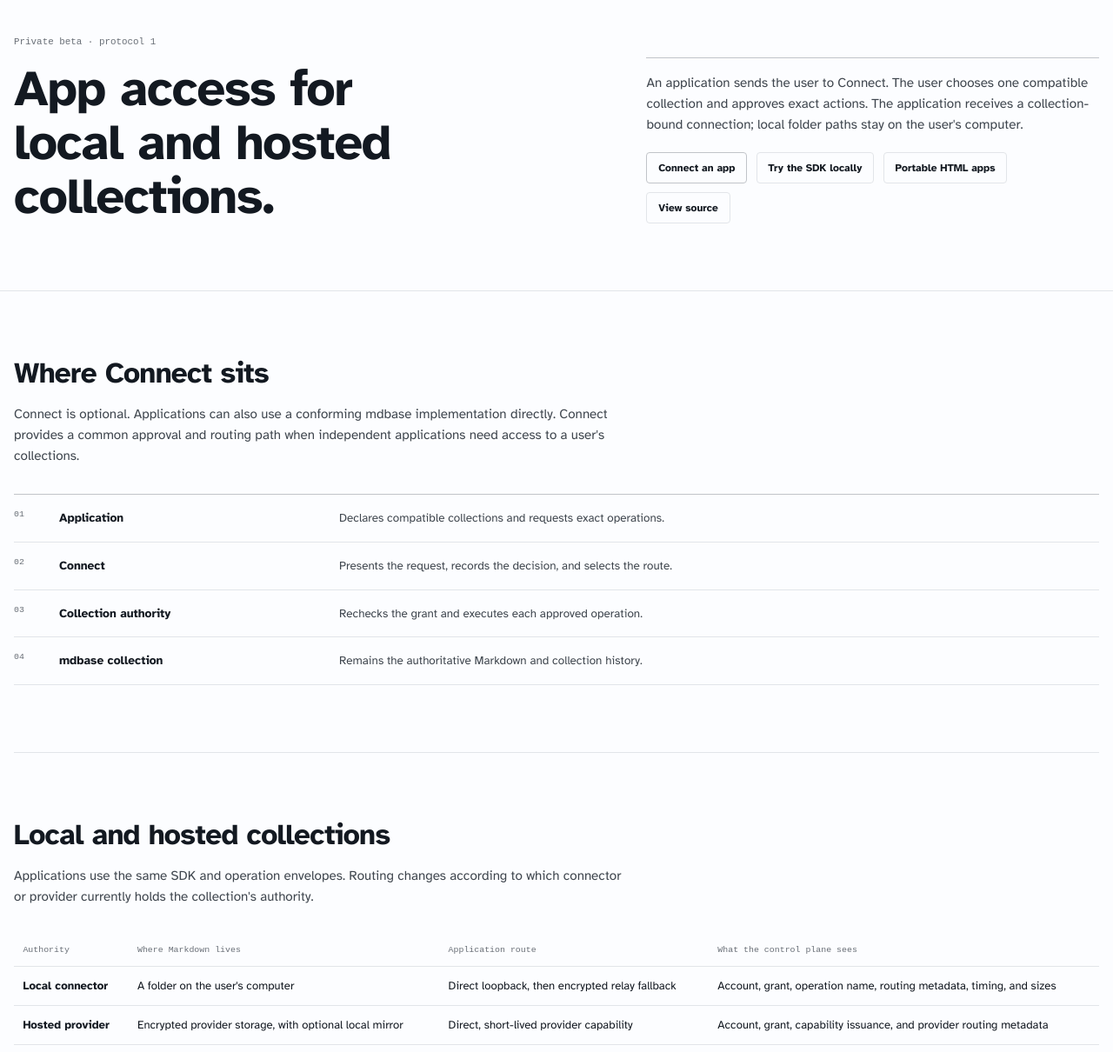
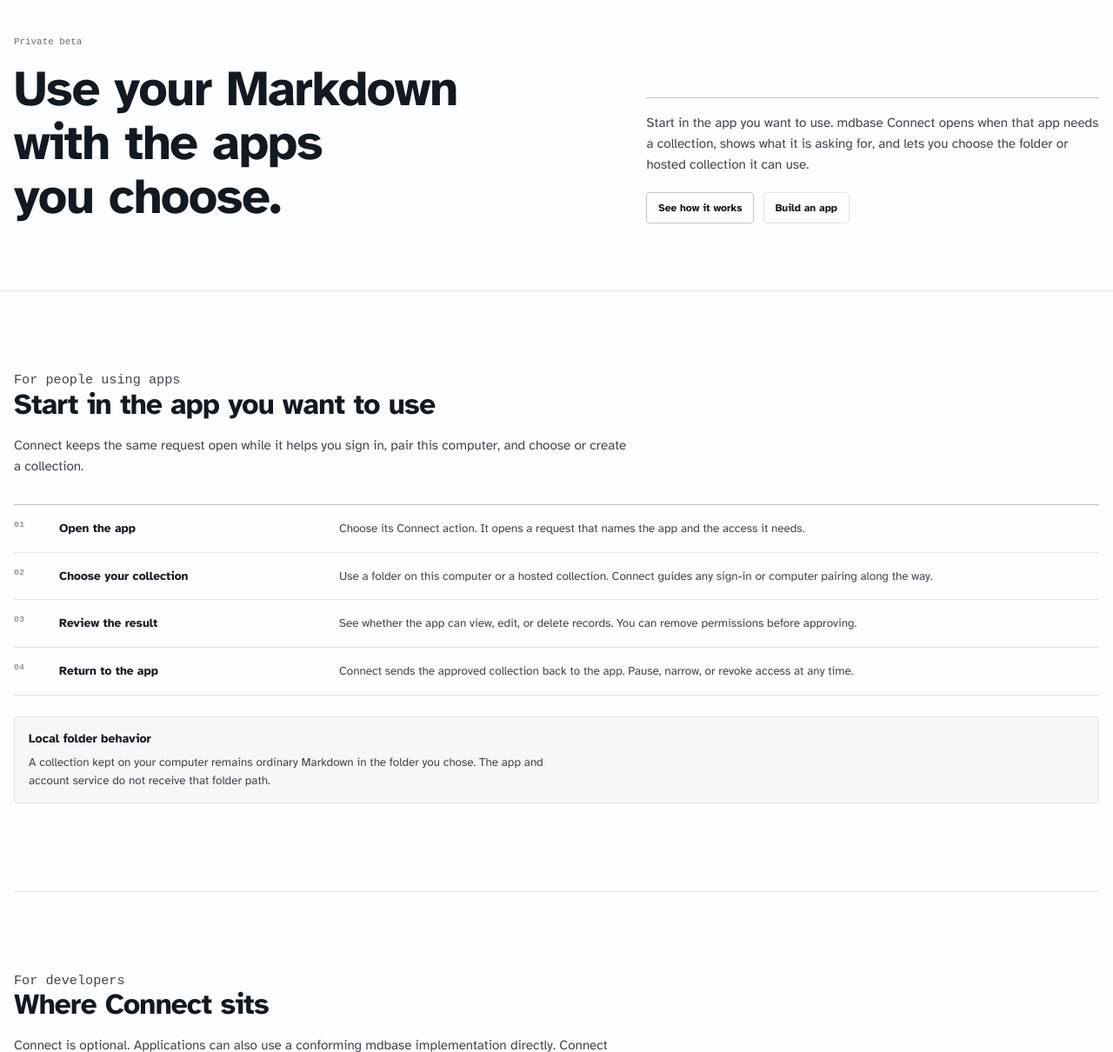
Before and after one commit to mdbase-dev/mdbase.dev, an Astro site: page /connect in a window 1280 px wide. Shown: the part 100-1310 px from the top of the page at 87% size. Built offline with nearby package versions, Linux system fonts and the light colour scheme; Astro itself is replaced by a stand-in of ours; a web font is replaced by a local one.

Commit message:
Lead Connect docs with user onboarding (#16)

```diff
--- a/src/pages/connect/index.astro
+++ b/src/pages/connect/index.astro
@@ -23,33 +23,66 @@
 
 <BaseLayout
   title="mdbase Connect"
-  description="Authorize independent applications to use local or hosted mdbase collections under a grant you control."
+  description="Choose which apps can use your local or hosted mdbase collections, and exactly what each app can do."
   current="connect"
 >
   <section class="page-hero">
     <div class="page-hero__inner">
       <div>
-        <p class="eyebrow"><i></i> Private beta · protocol 1</p>
-        <h1>App access for local and hosted collections.</h1>
+        <p class="eyebrow"><i></i> Private beta</p>
+        <h1>Use your Markdown with the apps you choose.</h1>
       </div>
       <div class="page-hero__aside">
         <p>
-          An application sends the user to Connect. The user chooses one
-          compatible collection and approves exact actions. The application
-          receives a collection-bound connection; local folder paths stay on
-          the user's computer.
+          Start in the app you want to use. mdbase Connect opens when that app
+          needs a collection, shows what it is asking for, and lets you choose
+          the folder or hosted collection it can use.
         </p>
         <div class="button-row">
-          <a class="button button--primary" href="/sdk/connect-quickstart/">Connect an app</a>
-          <a class="button" href="/sdk/quickstart/">Try the SDK locally</a>
-          <a class="button" href="/sdk/portable-apps/">Portable HTML apps</a>
-          <a class="button" href="https://github.com/mdbase-dev/mdbase-connect">View source</a>
+          <a class="button button--primary" href="#use-connect">See how it works</a>
+          <a class="button" href="/sdk/connect-quickstart/">Build an app</a>
         </div>
       </div>
     </div>
   </section>
 
+  <section class="content-section" id="use-connect">
+    <p class="eyebrow"><i></i> For people using apps</p>
+    <h2>Start in the app you want to use</h2>
+    <p>
+      Connect keeps the same request open while it helps you sign in, pair this
+      computer, and choose or create a collection.
+    </p>
+    <ol class="plain-sequence" aria-label="Using an app with mdbase Connect">
+      <li>
+        <strong>Open the app</strong>
+        <span>Choose its Connect action. It opens a request that names the app and the access it needs.</span>
+      </li>
+      <li>
+        <strong>Choose your collection</strong>
+        <span>Use a folder on this computer or a hosted collection. Connect guides any sign-in or computer pairing along the way.</span>
+      </li>
+      <li>
+        <strong>Review the result</strong>
+        <span>See whether the app can view, edit, or delete records. You can remove permissions before approving.</span>
+      </li>
+      <li>
+        <strong>Return to the app</strong>
+        <span>Connect sends the approved collection back to the app. Pause, narrow, or revoke access at any time.</span>
+      </li>
+    </ol>
+    <div class="callout">
+      <strong>Local folder behavior</strong>
+      <p>
+        A collection kept on your computer remains ordinary Markdown in the
+        folder you chose. The app and account service do not receive that
+        folder path.
+      </p>
+    </div>
+  </section>
+
   <section class="content-section">
+    <p class="eyebrow"><i></i> For developers</p>
     <h2>Where Connect sits</h2>
     <p>
       Connect is optional. Applications can also use a conforming mdbase
```
